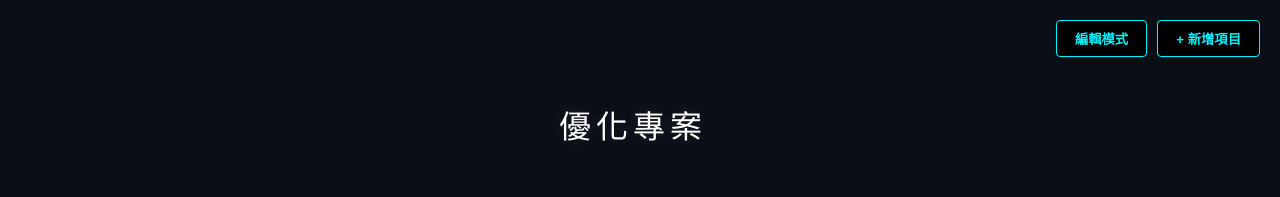
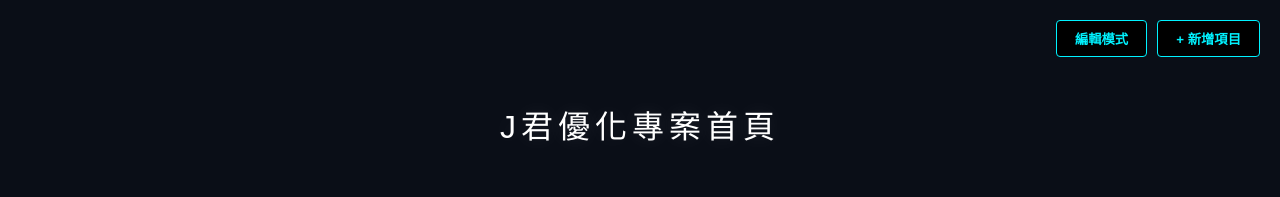
Before and after one commit to jimmywu-commits/index, a plain HTML site: page index.html in a window 1280 px wide. Shown: the top 197 px of the page. Drawn offline with Linux system fonts and the light colour scheme.

Commit message:
Update index.html

```diff
--- a/index.html
+++ b/index.html
@@ -3,7 +3,7 @@
 <head>
     <meta charset="UTF-8">
     <meta name="viewport" content="width=device-width, initial-scale=1.0">
-    <title>Clean Tech Portal</title>
+    <title>J君優化專案首頁</title>
     <style>
         :root {
             --primary: #00f2ff;
@@ -128,7 +128,7 @@
 </head>
 <body>
 
-    <h1 style="letter-spacing: 5px; margin-bottom: 60px; font-weight: 300; text-shadow: 0 0 20px rgba(255,255,255,0.1);">優化專案&nbsp;</h1>
+    <h1 style="letter-spacing: 5px; margin-bottom: 60px; font-weight: 300; text-shadow: 0 0 20px rgba(255,255,255,0.1);">J君優化專案首頁</h1>
 
     <div class="admin-controls">
         <button class="btn" id="editModeBtn" onclick="toggleEditMode()">編輯模式</button>
```
